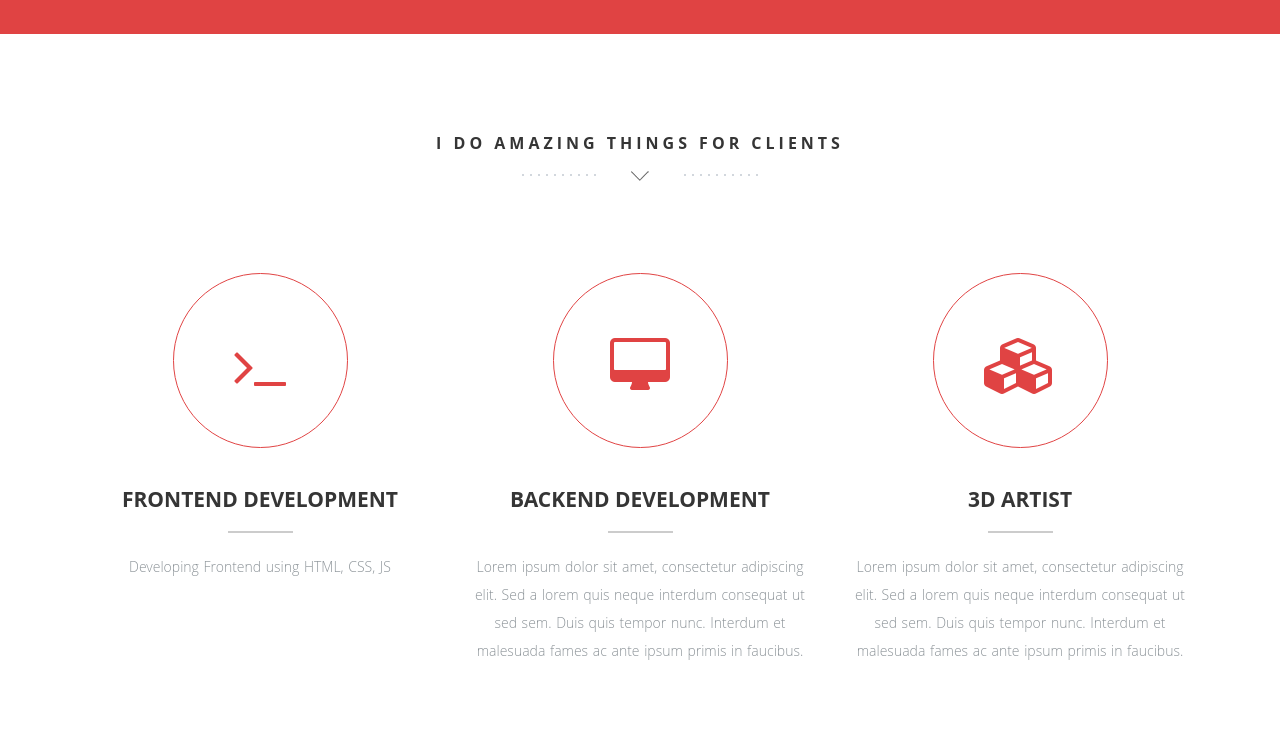
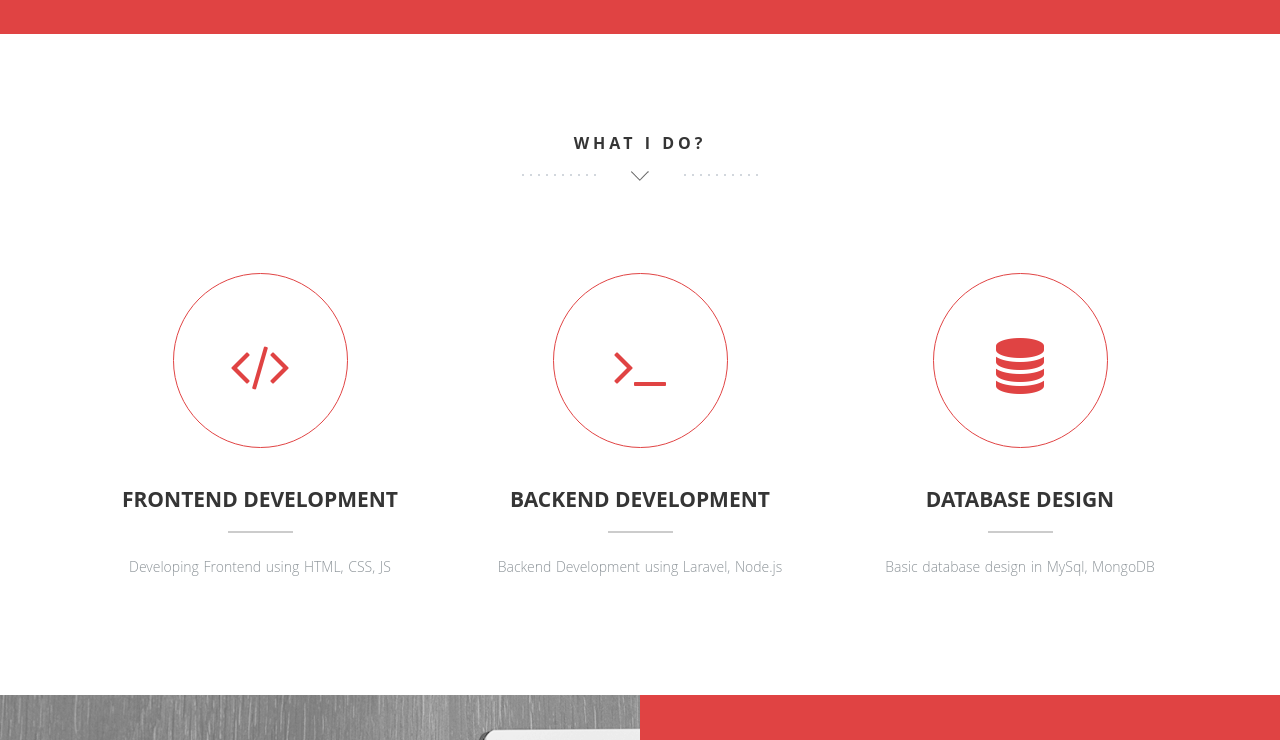
Before and after one commit to Devendra000/info, a plain HTML site: page index.html in a window 1280 px wide. Shown: the part 1380-2120 px from the top of the page. Drawn offline with nearby package versions, Linux system fonts and the light colour scheme; some packages are replaced by stand-ins of ours.

Commit message:
favicon change

```diff
--- a/index.html
+++ b/index.html
@@ -21,7 +21,7 @@
 	<!-- Animations -->
     <link href="css/animate.css" rel="stylesheet">
 	<!-- Custom Favicon -->
-	<link href="img/icon.ico" rel="shortcut icon" type="image/x-icon" height="302" width="949" />
+	<link src="img/iconx.ico" rel="shortcut icon" type="image/x-icon"/>
     <!-- HTML5 Shim and Respond.js IE8 support of HTML5 elements and media queries -->
     <!-- WARNING: Respond.js doesn't work if you view the page via file:// -->
     <!--[if lt IE 9]>
@@ -124,39 +124,37 @@
         <!-- Headline -->
             <div class="row">
               <div class="col-md-12">
-                <h1 class="arrow">I do amazing things for clients</h1>
+                <h1 class="arrow">What I do?</h1>
               </div>
             </div>
             <div class="row">
               <div class="col-md-12">
           <div class="services">
-          <!-- Service Box 1 -->
+
                   <div class="col-md-4 wp2 item">
                     <div class="icon">
-                      <i class="fa fa-terminal"></i><!-- Icon -->
+                      <i class="fa fa-code"></i><!-- Icon -->
                     </div>
                     <h2>Frontend Development</h2><!-- Title -->
                     <p>Developing Frontend using HTML, CSS, JS</p><!-- Description -->
                   </div>
-          <!-- Service Box 2 -->
+
                   <div class="col-md-4 wp2 item delay-05s">
                     <div class="icon">
-                      <i class="fa fa-desktop"></i><!-- Icon -->
+                      <i class="fa fa-terminal"></i><!-- Icon -->
                     </div>
                     <h2>Backend Development</h2><!-- Title -->
-                    <p>Lorem ipsum dolor sit amet, consectetur adipiscing elit. Sed a lorem quis neque interdum consequat ut sed sem. Duis quis tempor nunc. Interdum et malesuada fames ac ante ipsum
-                    primis in faucibus.</p><!-- Description -->
+                    <p>Backend Development using Laravel, Node.js</p><!-- Description -->
                   </div>
-          <!-- Service Box 3 -->
-                  <div class="col-md-4 wp2 item delay-1s">
+
+                  <div class="col-md-4 wp2 item delay-05s">
                     <div class="icon">
-                      <i class="fa fa-cubes"></i><!-- Icon -->
+                      <i class="fa fa-database"></i><!-- Icon -->
                     </div>
-                    <h2>3D Artist</h2><!-- Title -->
-                    <p>Lorem ipsum dolor sit amet, consectetur adipiscing elit. Sed a lorem quis neque interdum consequat ut sed sem. Duis quis tempor nunc. Interdum et malesuada fames ac ante ipsum
-                    primis in faucibus.</p><!-- Description -->
+                    <h2>Database Design</h2><!-- Title -->
+                    <p>Basic database design in MySql, MongoDB</p><!-- Description -->
                   </div>
-          </div>
+            </div>
                   <div class="clearfix"></div>
               </div>
             </div>
@@ -217,7 +215,7 @@
 		    <!-- Headline -->
             <div class="row">
               <h1 class="arrow">
-                Recent <span>Porojects</span>
+                Recent<span>Projects</span>
               </h1>
             </div>
           </div>
```
Also changed, not shown: img/fav.ico (added), img/icon.ico, img/iconx.ico (added), img/logo.ico (added).
